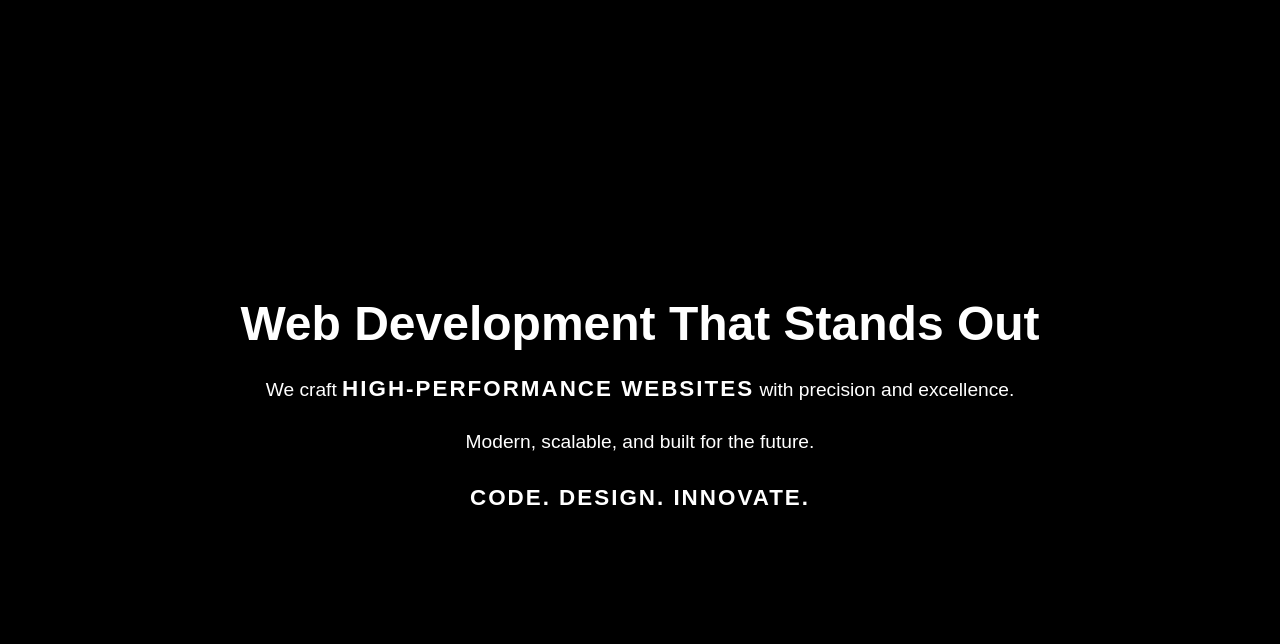
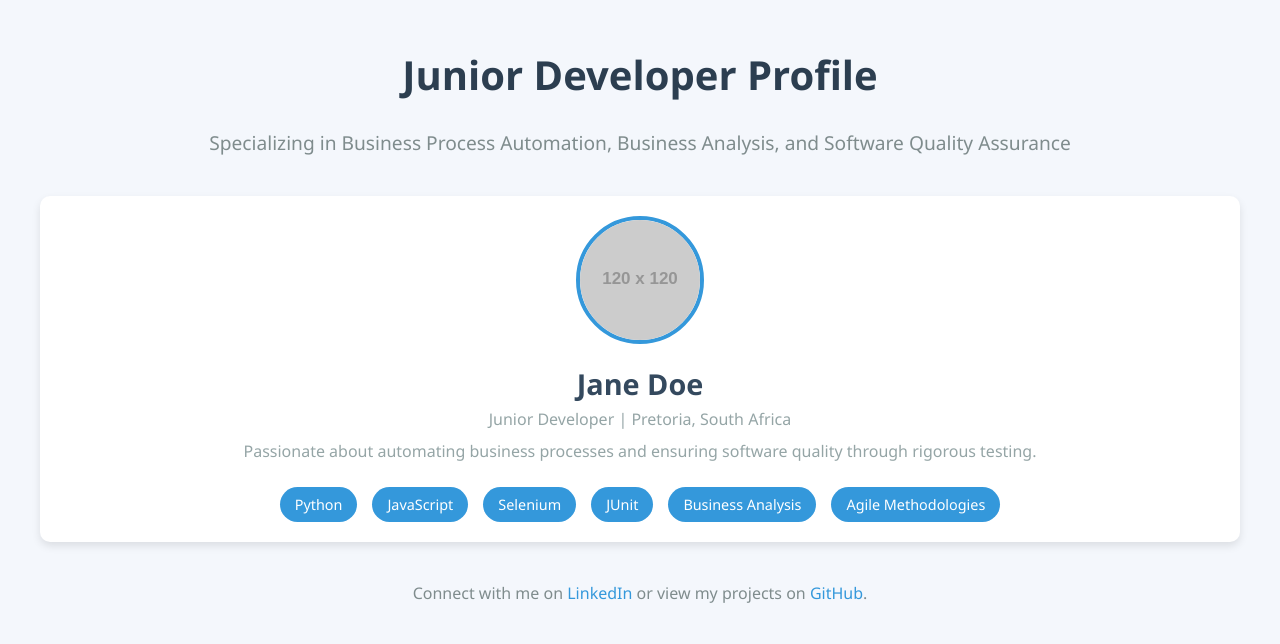
Before and after one commit to T-Kujwane/t-kujwane.github.io, a plain HTML site: page index.html in a window 1280 px wide. Drawn offline with Linux system fonts and the light colour scheme; placeholder pictures from the web are drawn by us.

Commit message:
Update index.html

```diff
--- a/index.html
+++ b/index.html
@@ -1,57 +1,131 @@
 <!DOCTYPE html>
 <html lang="en">
-
 <head>
     <meta charset="UTF-8">
     <meta name="viewport" content="width=device-width, initial-scale=1.0">
-    <title>Web Development</title>
+    <title>Junior Developer Profile</title>
     <style>
         body {
-            font-family: Arial, sans-serif;
-            background-color: #000;
-            color: #fff;
+            font-family: 'Segoe UI', Tahoma, Geneva, Verdana, sans-serif;
+            background-color: #f4f7fc;
             margin: 0;
             padding: 0;
-            display: flex;
-            justify-content: center;
-            align-items: center;
-            height: 100vh;
-            text-align: center;
+            color: #333;
         }
-
         .container {
-            max-width: 800px;
+            max-width: 1200px;
+            margin: 0 auto;
             padding: 20px;
         }
-
-        h1 {
-            font-size: 3rem;
-            font-weight: bold;
+        header {
+            text-align: center;
+            margin-bottom: 40px;
+        }
+        header h1 {
+            font-size: 2.5rem;
+            color: #2c3e50;
+        }
+        header p {
+            font-size: 1.2rem;
+            color: #7f8c8d;
+        }
+        .profile-card {
+            background-color: #fff;
+            border-radius: 10px;
+            box-shadow: 0 4px 8px rgba(0, 0, 0, 0.1);
+            overflow: hidden;
+            display: flex;
+            flex-direction: column;
+            align-items: center;
+            padding: 20px;
+            margin-bottom: 40px;
+        }
+        .profile-card img {
+            width: 120px;
+            height: 120px;
+            border-radius: 50%;
+            border: 4px solid #3498db;
             margin-bottom: 20px;
         }
-
-        p {
-            font-size: 1.2rem;
-            line-height: 1.6;
-            margin-bottom: 20px;
+        .profile-card h2 {
+            font-size: 1.8rem;
+            color: #34495e;
+            margin: 0;
         }
-
-        .highlight {
-            font-weight: bold;
-            font-size: 1.4rem;
-            text-transform: uppercase;
-            letter-spacing: 2px;
+        .profile-card p {
+            font-size: 1rem;
+            color: #95a5a6;
+            margin: 5px 0;
+        }
+        .skills-list {
+            display: flex;
+            flex-wrap: wrap;
+            justify-content: center;
+            gap: 15px;
+            margin-top: 20px;
+        }
+        .skills-list span {
+            background-color: #3498db;
+            color: #fff;
+            padding: 8px 15px;
+            border-radius: 20px;
+            font-size: 0.9rem;
+        }
+        footer {
+            text-align: center;
+            font-size: 1rem;
+            color: #7f8c8d;
+            margin-top: 40px;
+        }
+        footer a {
+            color: #3498db;
+            text-decoration: none;
+        }
+        footer a:hover {
+            text-decoration: underline;
+        }
+        @media (max-width: 768px) {
+            .profile-card {
+                padding: 15px;
+            }
+            .profile-card h2 {
+                font-size: 1.5rem;
+            }
+            .skills-list {
+                flex-direction: column;
+                align-items: center;
+            }
         }
     </style>
 </head>
+<body>
 
-<body>
     <div class="container">
-        <h1>Web Development That Stands Out</h1>
-        <p>We craft <span class="highlight">high-performance websites</span> with precision and excellence.</p>
-        <p>Modern, scalable, and built for the future.</p>
-        <p class="highlight">Code. Design. Innovate.</p>
+        <header>
+            <h1>Junior Developer Profile</h1>
+            <p>Specializing in Business Process Automation, Business Analysis, and Software Quality Assurance</p>
+        </header>
+
+        <div class="profile-card">
+            <img src="https://via.placeholder.com/120" alt="Profile Picture">
+            <h2>Jane Doe</h2>
+            <p>Junior Developer | Pretoria, South Africa</p>
+            <p>Passionate about automating business processes and ensuring software quality through rigorous testing.</p>
+
+            <div class="skills-list">
+                <span>Python</span>
+                <span>JavaScript</span>
+                <span>Selenium</span>
+                <span>JUnit</span>
+                <span>Business Analysis</span>
+                <span>Agile Methodologies</span>
+            </div>
+        </div>
+
+        <footer>
+            <p>Connect with me on <a href="https://www.linkedin.com/in/janedoe" target="_blank">LinkedIn</a> or view my projects on <a href="https://github.com/janedoe" target="_blank">GitHub</a>.</p>
+        </footer>
     </div>
+
 </body>
-
 </html>
```
